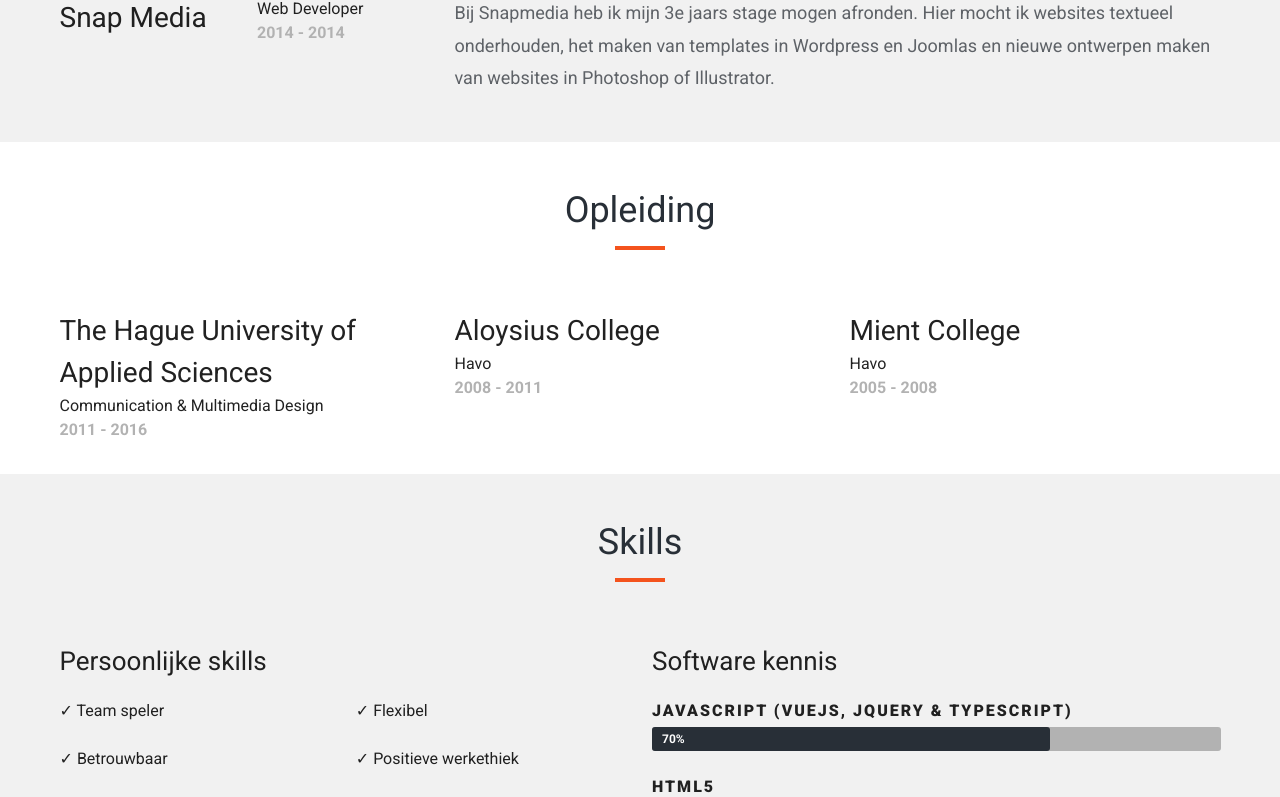
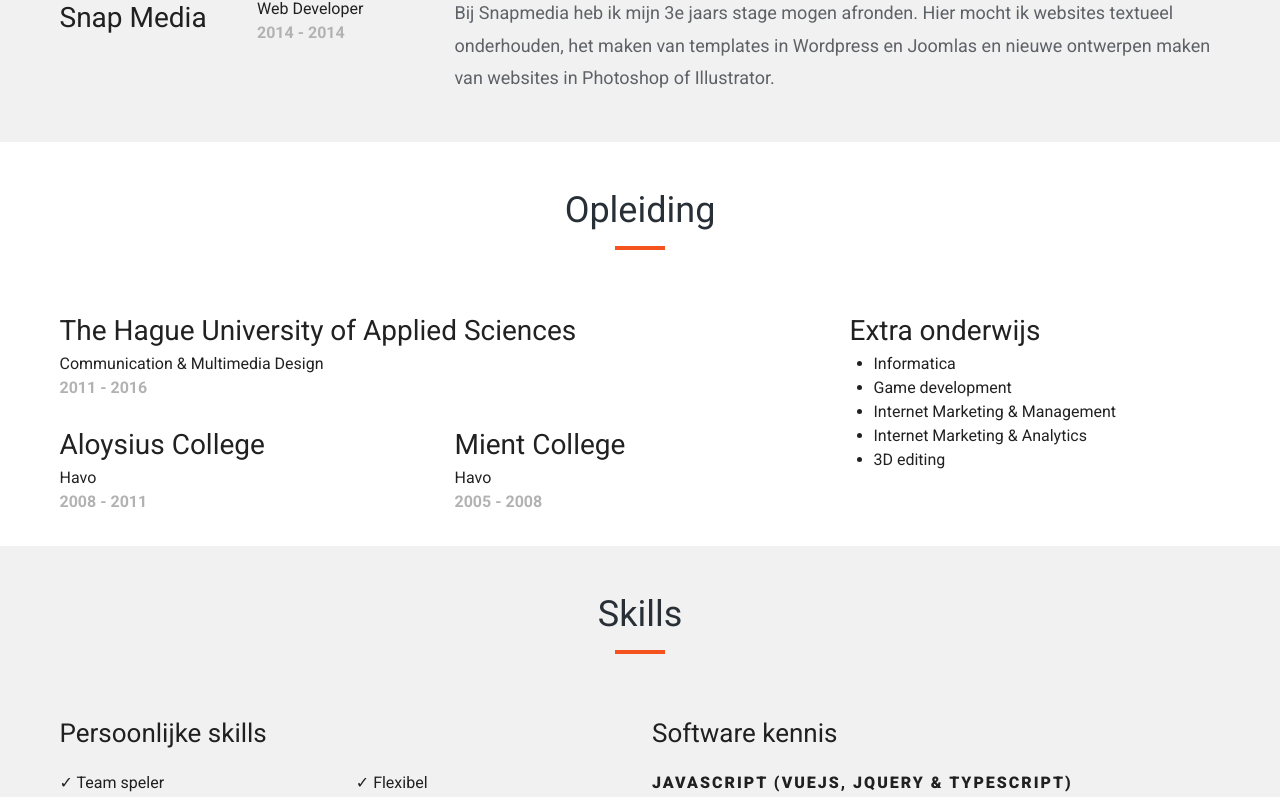
Before and after one commit to Enginovic/portfolio, a Vue app: page / in a window 1280 px wide. Shown: the part 1988-2785 px from the top of the page. Built offline with nearby package versions, Linux system fonts and the light colour scheme.

Commit message:
added additional educations

```diff
--- a/src/components/Contact/Contact.vue
+++ b/src/components/Contact/Contact.vue
@@ -1,6 +1,6 @@
 <template>
   <div class="contact">
-    <v-container>
+    <v-container pt-8 pb-8>
       <v-row justify="center">
         <v-col cols="12">
           <h1 class="text-center elementTitle elementTitle--background">Contact</h1>
--- a/src/components/Education/Education.js
+++ b/src/components/Education/Education.js
@@ -5,19 +5,23 @@ export default {
         {
           schoolName: 'The Hague University of Applied Sciences',
           study: 'Communication & Multimedia Design',
-          period: '2011 - 2016'
+          period: '2011 - 2016',
+          md: '12'
         },
         {
           schoolName: 'Aloysius College',
           study: 'Havo',
-          period: '2008 - 2011'
+          period: '2008 - 2011',
+          md: '6'
         },
         {
           schoolName: 'Mient College',
           study: 'Havo',
-          period: '2005 - 2008'
-        }
-      ]
+          period: '2005 - 2008',
+          md: '6'
+        },
+      ],
+      extras: ['Informatica', 'Game development', 'Internet Marketing & Management', 'Internet Marketing & Analytics', '3D editing']
     };
   }
 };
--- a/src/components/Education/Education.vue
+++ b/src/components/Education/Education.vue
@@ -7,10 +7,12 @@
         </v-col>
       </v-row>
       <v-row>
+        <v-col cols="12" sm="8">
+          <v-row>
             <v-col
               cols="12"
               sm="12"
-          md="4"
+              :md="education.md"
               v-for="(education, index) in educations"
               :key="`education-${index}`"
               class="education"
@@ -20,6 +22,20 @@
               <div class="period">{{ education.period }}</div>
             </v-col>
           </v-row>
+        </v-col>
+        <v-col cols="12" sm="4">
+          <v-row>
+            <v-col cols="12">
+              <h3 class="schoolName">Extra onderwijs</h3>
+              <div class="extras">
+                <ul v-for="(extra, index) in extras" :key="`extra-${index}`">
+                  <li>{{ extra }}</li>
+                </ul>
+              </div>
+            </v-col>
+          </v-row>
+        </v-col>
+      </v-row>
     </v-container>
   </div>
 </template>
```
Lines whose indentation alone changed are shown as unchanged.
